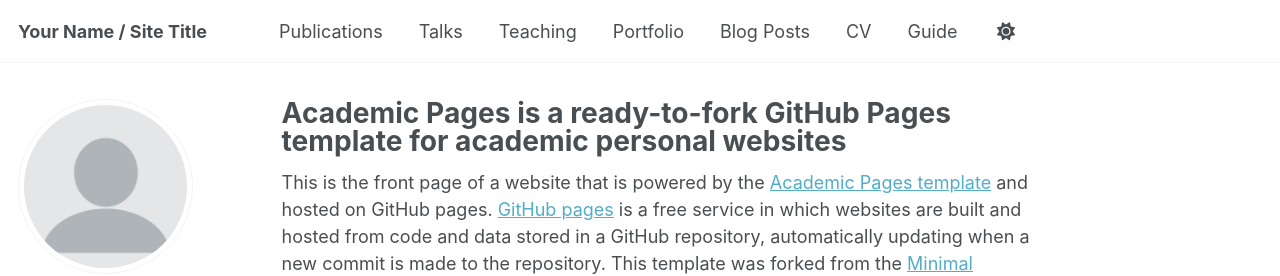
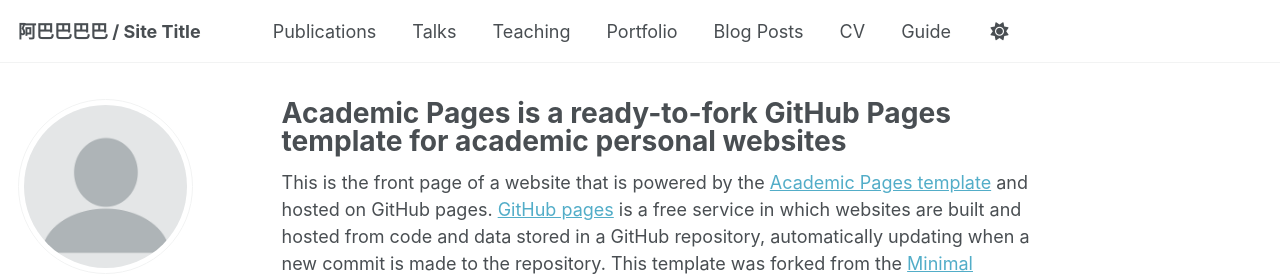
Before and after one commit to AbabababaSmart/ababababasmart.github.io, a Jekyll site: the page built from _pages/about.md, in a window 1280 px wide. Shown: the top 276 px of the page. Built offline with Jekyll 4.4.1, drawn with Linux system fonts in a browser that asks for light colours; some web fonts are replaced; a script that is not in the unit is left out.

Commit message:
Update _config.yml

```diff
--- a/_config.yml
+++ b/_config.yml
@@ -9,7 +9,7 @@
 # Basic Site Settings
 locale                   : "en-US"
 site_theme               : "default" # Currently available options are "default", "air"
-title                    : "Your Name / Site Title"
+title                    : "阿巴巴巴巴 / Site Title"
 title_separator          : "-"
 name                     : &name "Your Name"
 description              : &description "Your Name's academic portfolio"   # Update this with a general description of your site, this is the default if not overridden by a page
```
